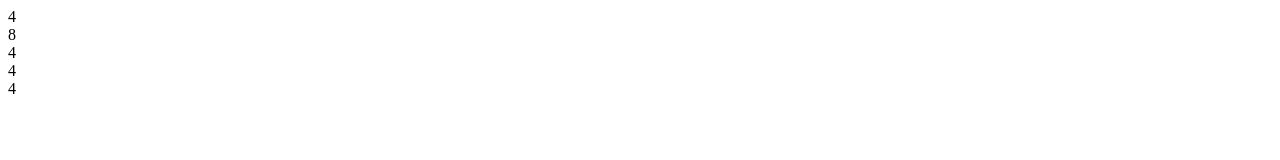
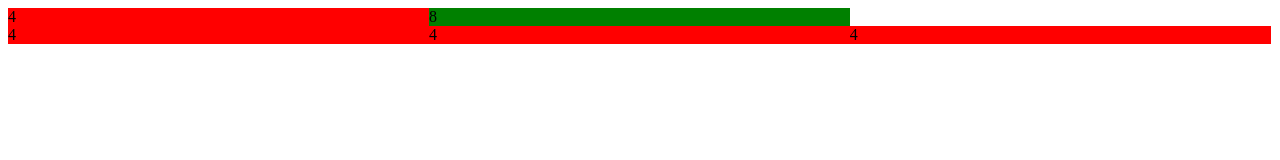
Before and after one commit to Luciekimotho/12-grid-system, a plain HTML site: page index.html in a window 1280 px wide. Drawn offline with Linux system fonts and the light colour scheme.

Commit message:
Created the first row

```diff
--- a/styles/grid.css
+++ b/styles/grid.css
@@ -0,0 +1,9 @@
+.col4{
+    width: 33.3%;
+    display: inline-block;
+    float: left;
+}
+
+.col8{
+    width: 66.6%;
+}
--- a/styles/style.css
+++ b/styles/style.css
@@ -0,0 +1,7 @@
+.col4{
+    background-color: red;
+}
+
+.col8{
+    background-color: green;
+}
```
Also changed, not shown: index.html (+1 -0 lines).
